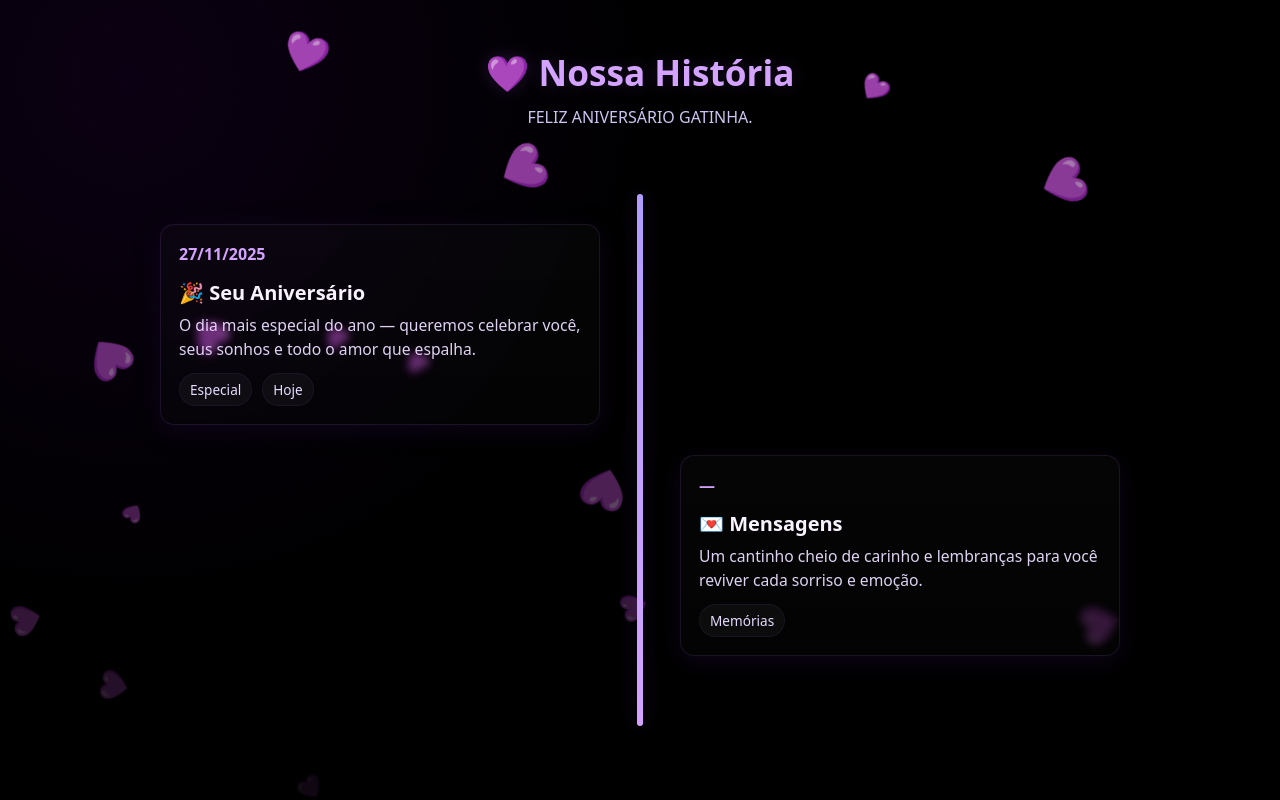
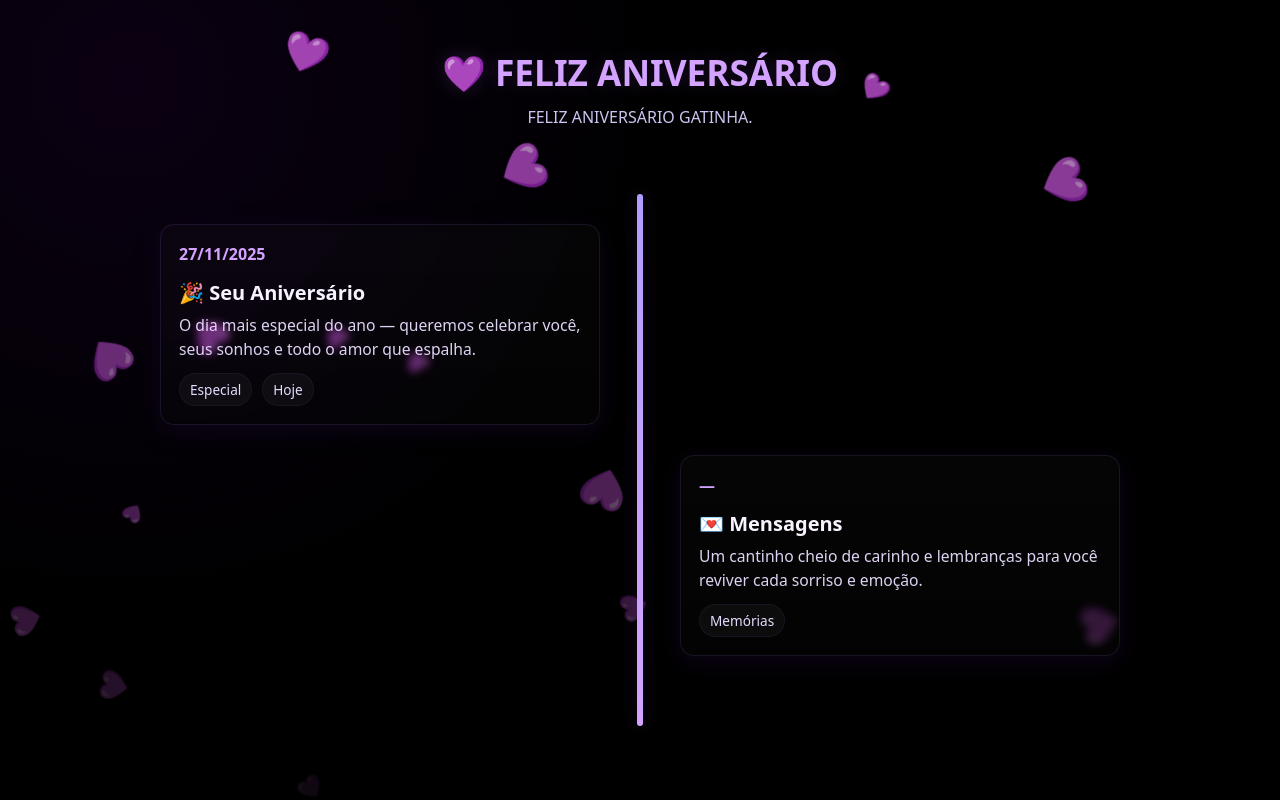
Before and after one commit to Elitebiel3376/Feliz-anivers-rio-, a plain HTML site: page surpresa.html in a window 1280 px wide. Drawn offline with Linux system fonts and the light colour scheme.

Commit message:
Update surpresa.html

```diff
--- a/surpresa.html
+++ b/surpresa.html
@@ -3,7 +3,7 @@
 <head>
 <meta charset="utf-8" />
 <meta name="viewport" content="width=device-width,initial-scale=1" />
-<title>💜 Nossa História</title>
+<title>💜 FELIZ ANIVERSÁRIO</title>
 <style>
 :root{
   --bg:#0b0013;
@@ -181,7 +181,7 @@ header p{
 <body>
 
 <header>
-  <h1>💜 Nossa História</h1>
+  <h1>💜 FELIZ ANIVERSÁRIO</h1>
   <p>FELIZ ANIVERSÁRIO GATINHA.</p>
 </header>
 
```
